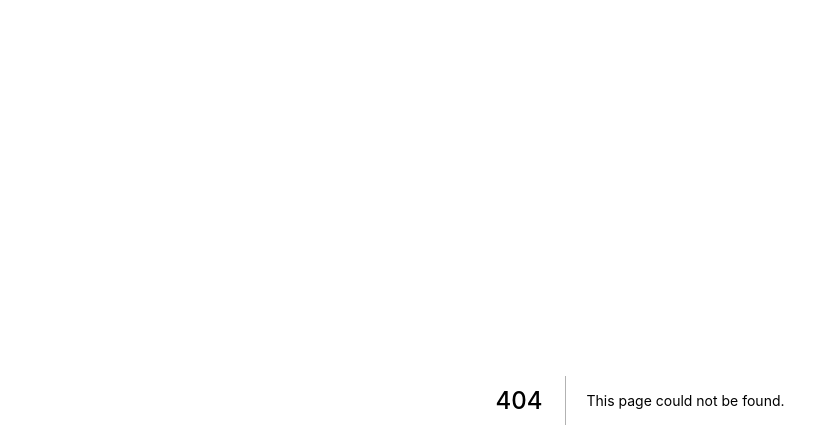
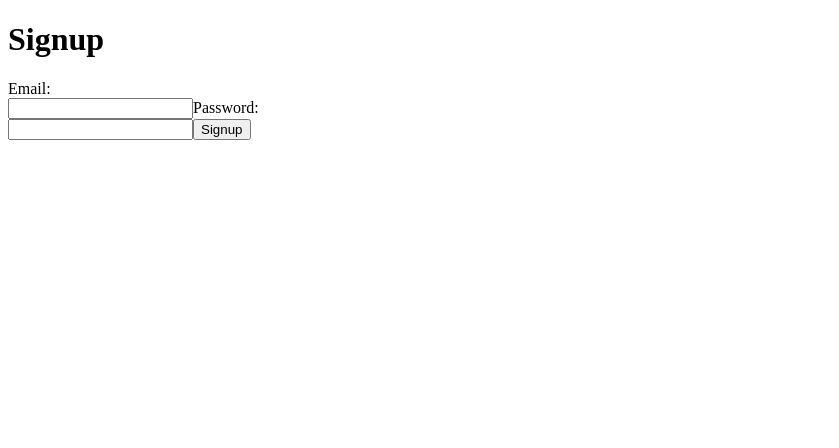
Before and after one commit to shamsch/lambda-jwtauth-nextjs, a Next.js app: page /signup in a window 1280 px wide. Before the commit this address had no page. Shown: the top 448 px of the page, without its empty margins (0-839 px from the left). Built offline with nearby package versions, Linux system fonts and the light colour scheme.

Commit message:
login and signup page

```diff
--- /dev/null
+++ b/pages/signup.js
@@ -0,0 +1,64 @@
+import { useState } from "react";
+import Axios from "axios";
+
+const Signup = () => {
+    const [email, setEmail] = useState("");
+    const [password, setPassword] = useState("");
+
+    const API = process.env.API;
+
+    const handleSubmit = (e) => {
+        e.preventDefault();
+        handleSignUp(email, password);
+    };
+
+    const handleSignUp = async (email, password) => {
+        const response = await Axios.post(
+            `${API}/signup`,
+            {
+                email,
+                password,
+            },
+            {
+                headers: {
+                    "Content-Type": "application/json",
+                    "Access-Control-Allow-Origin": "*",
+                },
+            }
+        );
+
+        console.log(response);
+    };
+
+    return (
+        <>
+            <h1>Signup</h1>
+            <form onSubmit={(e) => handleSubmit(e)}>
+                <label>
+                    Email:
+                    <br />
+                    <input
+                        value={email}
+                        onChange={(e) => setEmail(e.target.value)}
+                        type="text"
+                        name="email"
+                    />
+                </label>
+                <label>
+                    Password:
+                    <br />
+                    <input
+                        value={password}
+                        onChange={(e) => setPassword(e.target.value)}
+                        type="password"
+                        name="password"
+                    />
+                </label>
+
+                <button>Signup</button>
+            </form>
+        </>
+    );
+};
+
+export default Signup;
```
Also changed, not shown: pages/login.js (added, +43 -0 lines).
